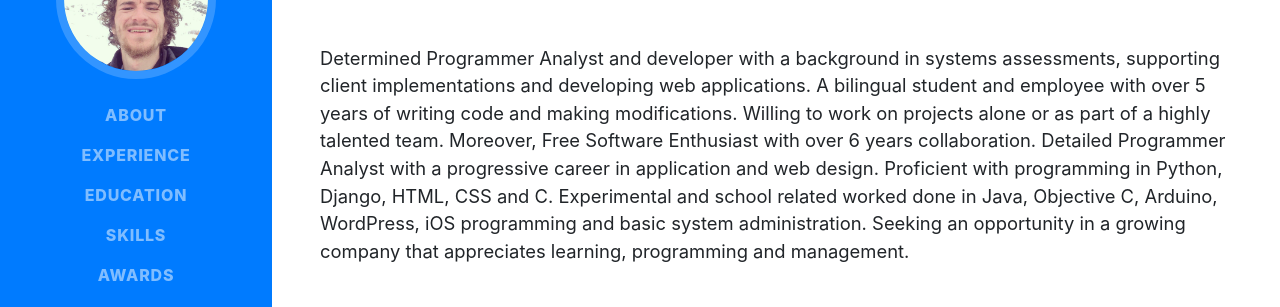
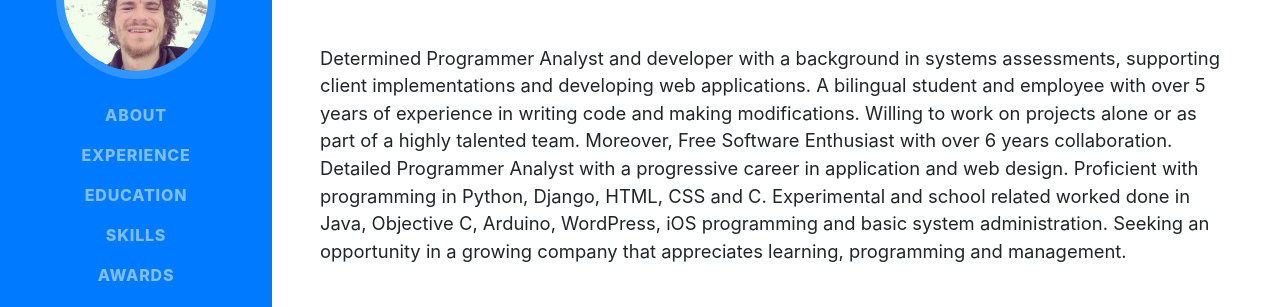
Before and after one commit to iErdem1/gh-pages, a website with bundled scripts: page index.html in a window 1280 px wide. Shown: the part 277-584 px from the top of the page. Built offline with nearby package versions, Linux system fonts and the light colour scheme; a web font is replaced by a local one.

Commit message:
minor update

```diff
--- a/index.html
+++ b/index.html
@@ -69,7 +69,7 @@
         <div class="subheading mb-5">9 Hayden Street · Binghamton, NY 13905 · (607) 768-6128 ·
           <a href="mailto:name@email.com">aerdem1@binghamton.edu</a>
         </div>
-        <p class="lead mb-5">Determined Programmer Analyst and developer with a background in systems assessments, supporting client implementations and developing web applications. A bilingual student and employee with over 5 years of writing code and making modifications. Willing to work on projects alone or as part of a highly talented team. Moreover, Free Software Enthusiast with over 6 years collaboration.  Detailed Programmer Analyst with a progressive career in application and web design. Proficient with programming in Python, Django, HTML, CSS and C. Experimental and school related worked done in Java, Objective C, Arduino, WordPress, iOS programming and basic system administration. Seeking an opportunity in a growing company that appreciates learning, programming and management.</p>
+        <p class="lead mb-5">Determined Programmer Analyst and developer with a background in systems assessments, supporting client implementations and developing web applications. A bilingual student and employee with over 5 years of experience in writing code and making modifications. Willing to work on projects alone or as part of a highly talented team. Moreover, Free Software Enthusiast with over 6 years collaboration.  Detailed Programmer Analyst with a progressive career in application and web design. Proficient with programming in Python, Django, HTML, CSS and C. Experimental and school related worked done in Java, Objective C, Arduino, WordPress, iOS programming and basic system administration. Seeking an opportunity in a growing company that appreciates learning, programming and management.</p>
         <div class="social-icons">
           <a href="https://www.linkedin.com/in/ihsanerdem/">
             <i class="fab fa-linkedin-in"></i>
```
